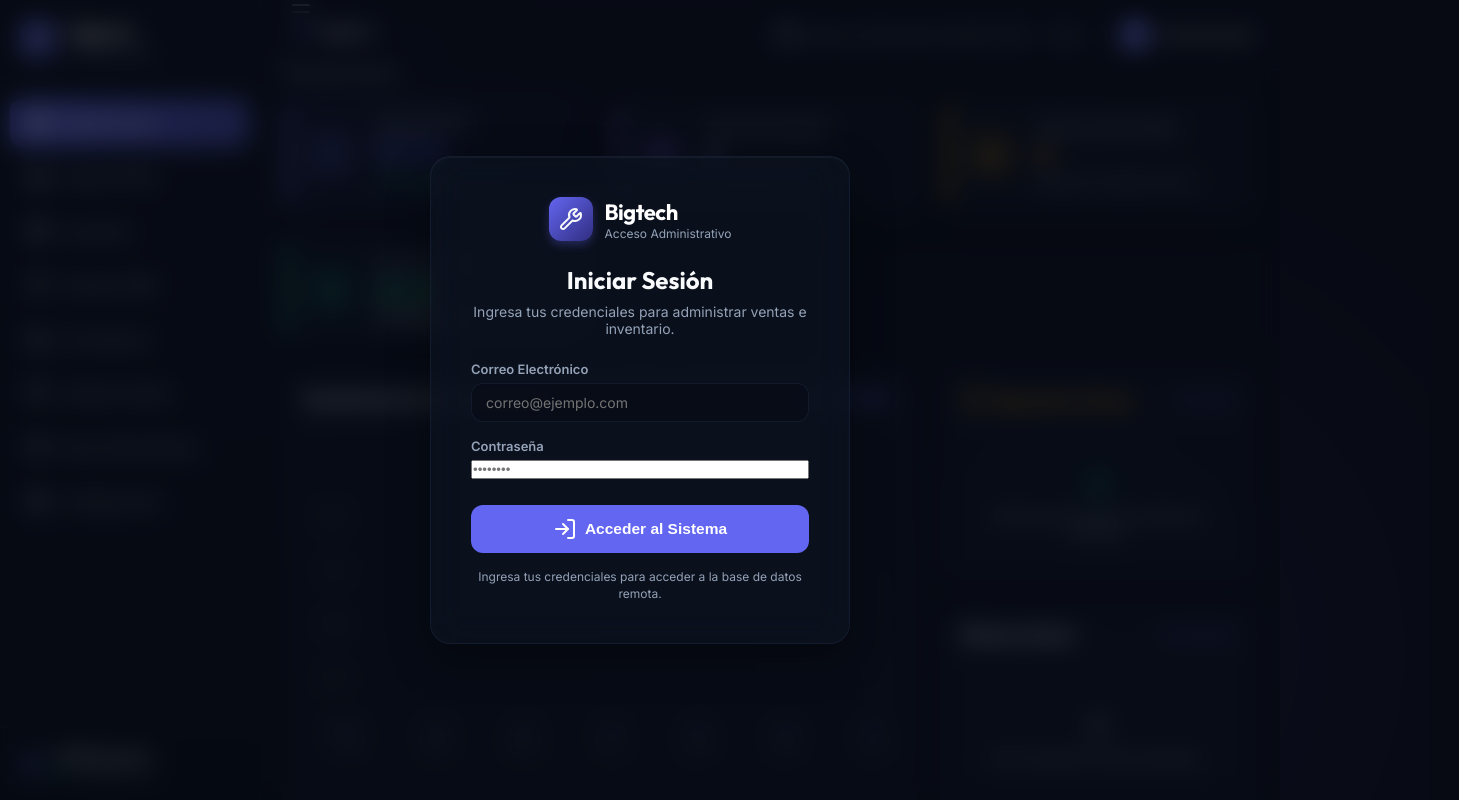
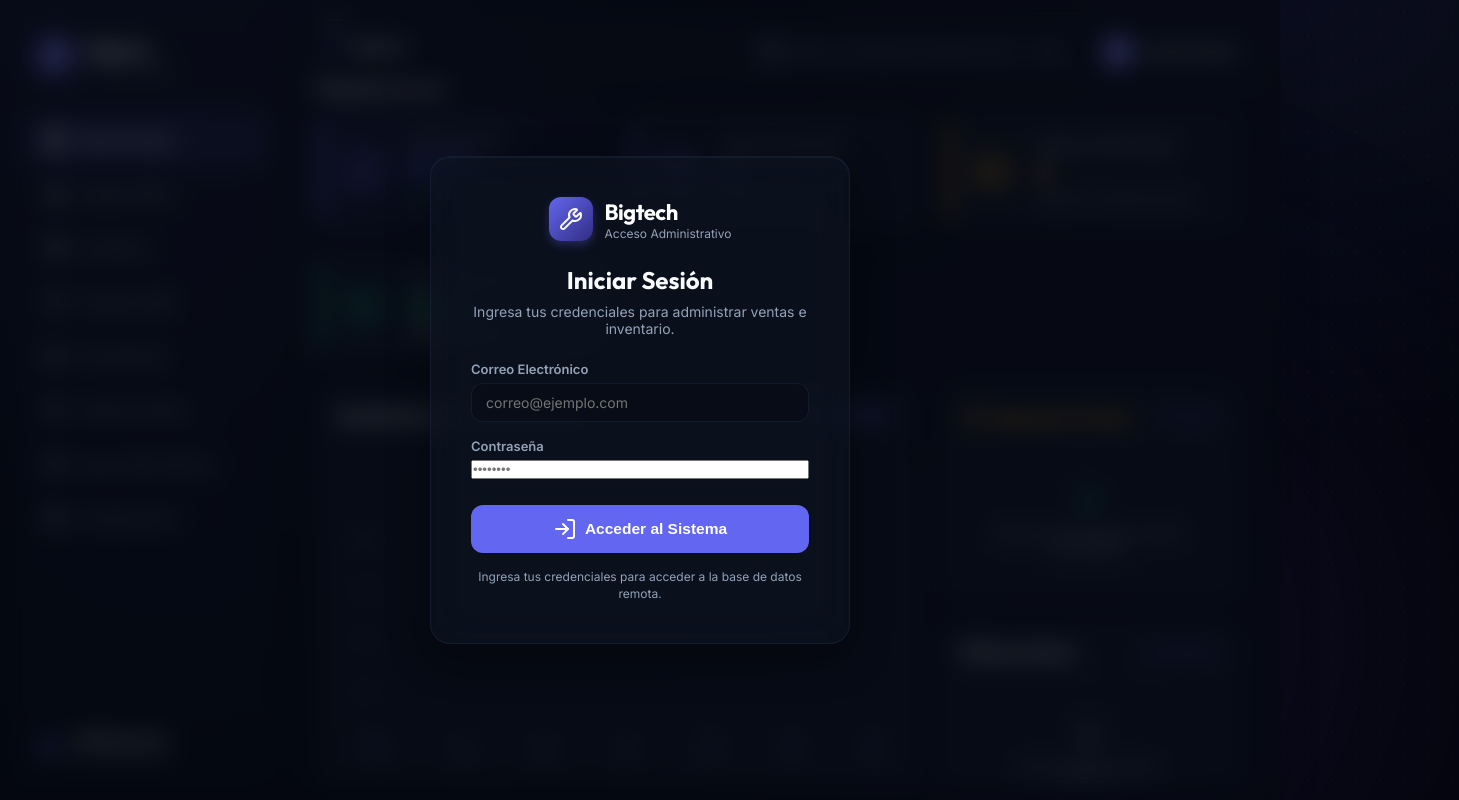
Before and after one commit to Pancho1998-sys/dhmotopartes, a plain HTML site: page index.html in a window 1280 px wide. Shown: the top 800 px of the page, 1459 px wide, since content can reach past the window. Drawn offline with nearby package versions, Linux system fonts and the light colour scheme; no server answers.

Commit message:
feat: revamp UI with glassmorphism effects, animated background aurora glows, and custom scrollbars

```diff
--- a/style.css
+++ b/style.css
@@ -94,10 +94,31 @@ body.theme-amber {
     -webkit-tap-highlight-color: transparent;
 }
 
+/* Custom Scrollbars */
+::-webkit-scrollbar {
+    width: 6px;
+    height: 6px;
+}
+::-webkit-scrollbar-track {
+    background: rgba(0, 0, 0, 0.05);
+}
+::-webkit-scrollbar-thumb {
+    background: rgba(var(--primary-rgb), 0.2);
+    border-radius: 3px;
+}
+::-webkit-scrollbar-thumb:hover {
+    background: rgba(var(--primary-rgb), 0.45);
+}
+
 body {
     font-family: var(--font-body);
     font-size: 15px;
-    background-color: var(--bg-app);
+    background-color: #03050c;
+    background-image:
+        radial-gradient(at 0% 0%, rgba(99, 102, 241, 0.08) 0px, transparent 40%),
+        radial-gradient(at 100% 0%, rgba(139, 92, 246, 0.08) 0px, transparent 40%),
+        radial-gradient(rgba(255, 255, 255, 0.015) 1px, transparent 1px);
+    background-size: 100% 100%, 100% 100%, 24px 24px;
     color: var(--text-main);
     overflow: hidden;
     height: 100vh;
@@ -106,35 +127,57 @@ body {
     position: relative;
 }
 
-/* Background Aurora Glows */
+body.light-theme {
+    background-color: #f1f5f9;
+    background-image:
+        radial-gradient(at 0% 0%, rgba(99, 102, 241, 0.03) 0px, transparent 40%),
+        radial-gradient(at 100% 0%, rgba(139, 92, 246, 0.03) 0px, transparent 40%),
+        radial-gradient(rgba(15, 23, 42, 0.02) 1px, transparent 1px);
+}
+
+/* Background Aurora Glows with animations */
+@keyframes float-glow {
+    0% { transform: translate(0, 0) scale(1); }
+    50% { transform: translate(60px, 40px) scale(1.15); }
+    100% { transform: translate(0, 0) scale(1); }
+}
+
+@keyframes float-glow-reverse {
+    0% { transform: translate(0, 0) scale(1); }
+    50% { transform: translate(-50px, -60px) scale(0.9); }
+    100% { transform: translate(0, 0) scale(1); }
+}
+
 .aurora-glow-1,
 .aurora-glow-2 {
     position: absolute;
-    width: 700px;
-    height: 700px;
+    width: 800px;
+    height: 800px;
     border-radius: 50%;
-    filter: blur(150px);
-    opacity: 0.08;
+    filter: blur(140px);
+    opacity: 0.15;
     z-index: 1;
     pointer-events: none;
     transition: opacity 0.5s ease;
 }
 
 .aurora-glow-1 {
-    top: -150px;
-    left: -150px;
+    top: -200px;
+    left: -200px;
     background: radial-gradient(circle, var(--primary) 0%, transparent 80%);
+    animation: float-glow 25s infinite alternate ease-in-out;
 }
 
 .aurora-glow-2 {
-    bottom: -200px;
-    right: -150px;
+    bottom: -250px;
+    right: -200px;
     background: radial-gradient(circle, #8b5cf6 0%, transparent 80%);
+    animation: float-glow-reverse 30s infinite alternate ease-in-out;
 }
 
 body.light-theme .aurora-glow-1,
 body.light-theme .aurora-glow-2 {
-    opacity: 0.03; /* softer glows in light mode */
+    opacity: 0.04;
 }
 
 h1, h2, h3, h4, h5, h6 {
@@ -212,15 +255,18 @@ h1, h2, h3, h4, h5, h6 {
 /* Sidebar styling */
 .sidebar {
     width: var(--sidebar-width);
-    background-color: var(--bg-sidebar);
-    backdrop-filter: blur(16px);
-    -webkit-backdrop-filter: blur(16px);
-    border-right: 1px solid var(--border-color);
+    background-color: rgba(9, 13, 25, 0.45);
+    backdrop-filter: blur(25px);
+    -webkit-backdrop-filter: blur(25px);
+    border: 1px solid rgba(255, 255, 255, 0.06);
+    border-radius: var(--radius-lg);
+    margin: 16px;
+    height: calc(100vh - 32px);
     display: flex;
     flex-direction: column;
-    height: 100%;
     z-index: 100;
-    transition: width 0.3s cubic-bezier(0.4, 0, 0.2, 1), transform 0.3s ease;
+    box-shadow: 0 20px 50px rgba(0, 0, 0, 0.4), inset 0 1px 1px rgba(255, 255, 255, 0.05);
+    transition: width 0.3s cubic-bezier(0.4, 0, 0.2, 1), transform 0.3s ease, margin 0.3s ease;
 }
 
 .sidebar-header {
@@ -319,9 +365,15 @@ h1, h2, h3, h4, h5, h6 {
 }
 
 .nav-link.active {
-    background: linear-gradient(135deg, var(--primary) 0%, rgba(var(--primary-rgb), 0.7) 100%);
+    background: rgba(var(--primary-rgb), 0.15);
     color: #ffffff;
-    box-shadow: 0 4px 12px rgba(var(--primary-rgb), 0.2);
+    box-shadow: inset 0 0 0 1px rgba(var(--primary-rgb), 0.45), 0 0 15px rgba(var(--primary-rgb), 0.15);
+    font-weight: 600;
+}
+
+.nav-link.active i {
+    color: var(--primary);
+    transform: scale(1.1);
 }
 
 /* Sidebar transition selectors for collapsing */
@@ -342,6 +394,7 @@ h1, h2, h3, h4, h5, h6 {
 @media (min-width: 769px) {
     .sidebar.collapsed {
         --sidebar-width: 70px;
+        margin-right: 0px;
     }
 
     .sidebar.collapsed .logo-text,
@@ -416,9 +469,16 @@ h1, h2, h3, h4, h5, h6 {
     flex: 1;
     display: flex;
     flex-direction: column;
-    height: 100%;
+    height: calc(100vh - 32px);
+    margin: 16px 16px 16px 0px;
+    background-color: rgba(9, 13, 25, 0.35);
+    backdrop-filter: blur(25px);
+    -webkit-backdrop-filter: blur(25px);
+    border: 1px solid rgba(255, 255, 255, 0.06);
+    border-radius: var(--radius-lg);
     overflow: hidden;
-    background-color: transparent !important;
+    box-shadow: 0 20px 50px rgba(0, 0, 0, 0.4), inset 0 1px 1px rgba(255, 255, 255, 0.05);
+    transition: margin 0.3s ease;
 }
 
 .app-header {
@@ -478,10 +538,13 @@ h1, h2, h3, h4, h5, h6 {
 }
 
 .header-title {
-    font-size: 16px;
-    font-weight: 500;
-    color: var(--text-muted);
-    letter-spacing: -0.3px;
+    font-family: var(--font-title);
+    font-size: 18px;
+    font-weight: 700;
+    letter-spacing: -0.5px;
+    background: linear-gradient(135deg, #ffffff 0%, #a1a1aa 100%);
+    -webkit-background-clip: text;
+    -webkit-text-fill-color: transparent;
 }
 
 .header-right {
@@ -1942,7 +2005,18 @@ textarea:focus {
         left: 0;
         top: 0;
         bottom: 0;
+        margin: 0;
+        height: 100vh;
+        border-radius: 0;
+        border: none;
+        border-right: 1px solid var(--border-color);
         transform: translateX(-100%);
+    }
+    .main-wrapper {
+        margin: 0;
+        height: 100vh;
+        border-radius: 0;
+        border: none;
     }
     .sidebar.mobile-open {
         transform: translateX(0);
```
